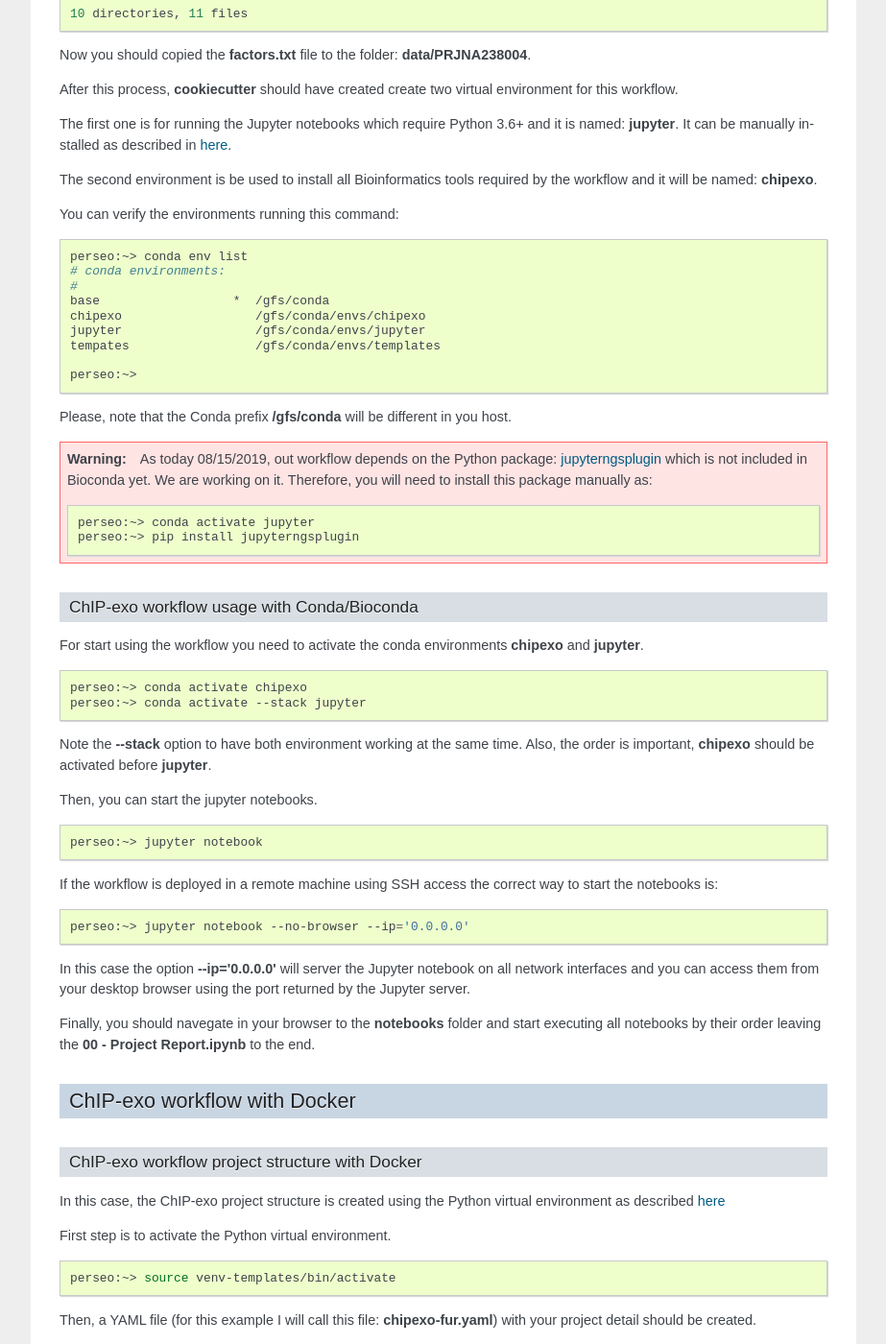
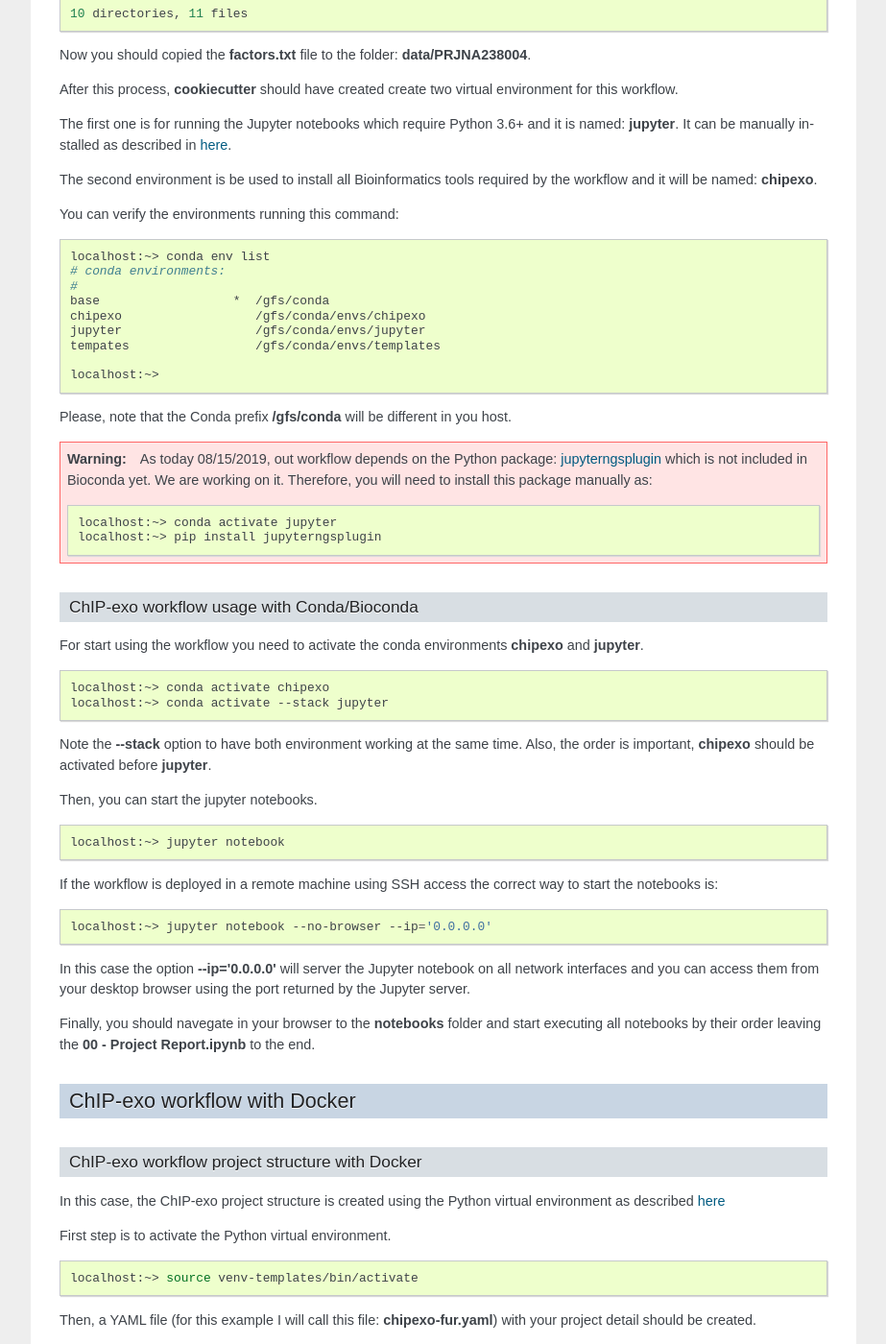
Before and after one commit to ncbi/pm4ngs, a Sphinx documentation site: the page built from docs/source/det_bind_chipexo.rst, in a window 1280 px wide and 1400 px high, scrolled down 1588 px. Shown: the whole window at 96% size, without its empty margins (198-1121 px from the left). Built offline with Sphinx 7.4.7, drawn with Linux system fonts in a browser that asks for light colours; some of the changed text lies outside the part shown.

Commit message:
Update docs

```diff
--- a/docs/source/det_bind_chipexo.rst
+++ b/docs/source/det_bind_chipexo.rst
@@ -18,7 +18,7 @@ First step is to activate the  **templates** environment:
 
 .. code-block:: bash
 
-    perseo:~> conda activate templates
+    localhost:~> conda activate templates
 
 Then, a YAML file (for this example I will call this file: **chipexo-fur.yaml**) with your project detail should
 be created.
@@ -64,15 +64,15 @@ following output.
 
 .. code-block:: bash
 
-    perseo:~> cookiecutter --no-input --config-file chipexo-fur.yaml https://github.com/ncbi/cookiecutter-jupyter-ngs.git
+    localhost:~> cookiecutter --no-input --config-file chipexo-fur.yaml https://github.com/ncbi/cookiecutter-jupyter-ngs.git
     Checking ChIP-exo workflow dependencies .......... Done
-    perseo:~>
+    localhost:~>
 
 This process should create a project structure like this:
 
 .. code-block:: bash
 
-    perseo:~> tree chipexo-fur
+    localhost:~> tree chipexo-fur
     chipexo-fur
     ├── bin
     ├── config
@@ -112,7 +112,7 @@ You can verify the environments running this command:
 
 .. code-block:: bash
 
-    perseo:~> conda env list
+    localhost:~> conda env list
     # conda environments:
     #
     base                  *  /gfs/conda
@@ -120,7 +120,7 @@ You can verify the environments running this command:
     jupyter                  /gfs/conda/envs/jupyter
     tempates                 /gfs/conda/envs/templates
 
-    perseo:~>
+    localhost:~>
 
 Please, note that the Conda prefix **/gfs/conda** will be different in you host.
 
@@ -130,8 +130,8 @@ Please, note that the Conda prefix **/gfs/conda** will be different in you host.
 
     .. code-block:: bash
 
-        perseo:~> conda activate jupyter
-        perseo:~> pip install jupyterngsplugin
+        localhost:~> conda activate jupyter
+        localhost:~> pip install jupyterngsplugin
 
 .. _jupyterngsplugin: https://pypi.org/project/jupyterngsplugin/
 
@@ -142,8 +142,8 @@ For start using the workflow you need to activate the conda environments **chipe
 
 .. code-block:: bash
 
-    perseo:~> conda activate chipexo
-    perseo:~> conda activate --stack jupyter
+    localhost:~> conda activate chipexo
+    localhost:~> conda activate --stack jupyter
 
 Note the **--stack** option to have both environment working at the same time. Also, the order is important, **chipexo**
 should be activated before **jupyter**.
@@ -152,13 +152,13 @@ Then, you can start the jupyter notebooks.
 
 .. code-block:: bash
 
-    perseo:~> jupyter notebook
+    localhost:~> jupyter notebook
 
 If the workflow is deployed in a remote machine using SSH access the correct way to start the notebooks is:
 
 .. code-block:: bash
 
-    perseo:~> jupyter notebook --no-browser --ip='0.0.0.0'
+    localhost:~> jupyter notebook --no-browser --ip='0.0.0.0'
 
 In this case the option **--ip='0.0.0.0'** will server the Jupyter notebook on all network interfaces and you can access
 them from your desktop browser using the port returned by the Jupyter server.
@@ -179,7 +179,7 @@ First step is to activate the Python virtual environment.
 
 .. code-block:: bash
 
-    perseo:~> source venv-templates/bin/activate
+    localhost:~> source venv-templates/bin/activate
 
 Then, a YAML file (for this example I will call this file: **chipexo-fur.yaml**) with your project detail should
 be created.
@@ -225,15 +225,15 @@ following output.
 
 .. code-block:: bash
 
-    perseo:~> cookiecutter --no-input --config-file chipexo-fur.yaml https://github.com/ncbi/cookiecutter-jupyter-ngs.git
+    localhost:~> cookiecutter --no-input --config-file chipexo-fur.yaml https://github.com/ncbi/cookiecutter-jupyter-ngs.git
     Checking ChIP-exo workflow dependencies .......... Done
-    perseo:~>
+    localhost:~>
 
 This process should create a project structure like this:
 
 .. code-block:: bash
 
-    perseo:~> tree chipexo-fur
+    localhost:~> tree chipexo-fur
     chipexo-fur
     ├── bin
     ├── config
@@ -271,19 +271,19 @@ For start using the workflow you need to activate the Python environment inside
 
 .. code-block:: bash
 
-    perseo:~> source venv/bin/activate
+    localhost:~> source venv/bin/activate
 
 Then, you can start the jupyter notebooks now.
 
 .. code-block:: bash
 
-    perseo:~> jupyter notebook
+    localhost:~> jupyter notebook
 
 If the workflow is deployed in a remote machine using SSH access the correct way to start the notebooks is:
 
 .. code-block:: bash
 
-    perseo:~> jupyter notebook --no-browser --ip='0.0.0.0'
+    localhost:~> jupyter notebook --no-browser --ip='0.0.0.0'
 
 In this case the option **--ip='0.0.0.0'** will server the Jupyter notebook on all network interfaces and you can access
 them from your desktop browser using the port returned by the Jupyter server.
```
Also changed, not shown: docs/source/installation.rst (+9 -9 lines), docs/source/jupyter_env.rst (+8 -8 lines).
